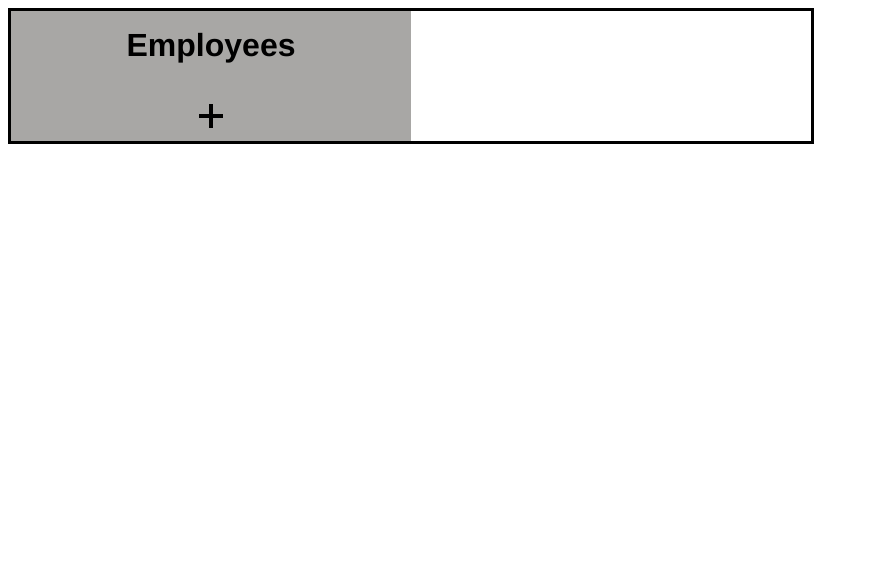
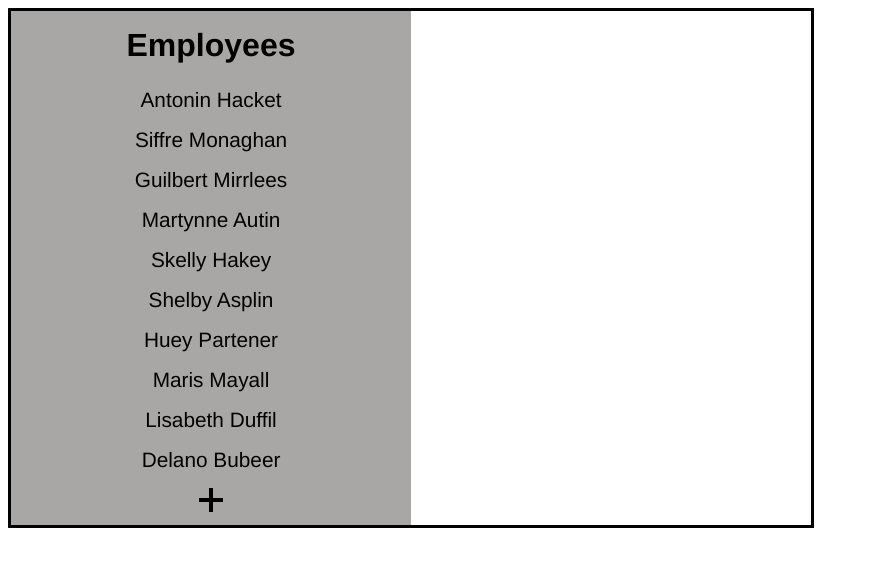
Before and after one commit to icasamoubica/staff-list-vue, a Vue app: page / in a window 1280 px wide. Shown: the top 566 px of the page, without its empty margins (0-869 px from the left). Built offline with nearby package versions, Linux system fonts and the light colour scheme.

Commit message:
finnished the changes to modify database

```diff
--- a/src/assets/staff.json
+++ b/src/assets/staff.json
@@ -1,16 +1,62 @@
-{"staffList" : [
-    {
-    "id" : 1,
-    "fullName" : "John Doe",
-    "title" : "CEO",
-    "cellPhone" : "+46 72 59 63 435",
-    "eMail" : "john.doe@company.se"
-    },
-    {
-    "id" : 2,
-    "fullName" : "Jane Doe",
-    "title" : "Owner",
-    "cellPhone" : "+46 72 44 06 111",
-    "eMail" : "jane.doe@company.se"
-    }
-]}
+{"staffList" : [{
+  "id": 1,
+  "fullName": "Antonin Hacket",
+  "title": "Project Manager",
+  "cellPhone": "723-495-5466",
+  "eMail": "ahacket0@free.fr"
+}, {
+  "id": 2,
+  "fullName": "Siffre Monaghan",
+  "title": "Analog Circuit Design manager",
+  "cellPhone": "780-656-1708",
+  "eMail": "smonaghan1@cpanel.net"
+}, {
+  "id": 3,
+  "fullName": "Guilbert Mirrlees",
+  "title": "Senior Editor",
+  "cellPhone": "605-163-9849",
+  "eMail": "gmirrlees2@seesaa.net"
+}, {
+  "id": 4,
+  "fullName": "Martynne Autin",
+  "title": "Administrative Officer",
+  "cellPhone": "971-422-6234",
+  "eMail": "mautin3@tmall.com"
+}, {
+  "id": 5,
+  "fullName": "Skelly Hakey",
+  "title": "Staff Scientist",
+  "cellPhone": "151-364-1410",
+  "eMail": "shakey4@narod.ru"
+}, {
+  "id": 6,
+  "fullName": "Shelby Asplin",
+  "title": "Safety Technician I",
+  "cellPhone": "892-681-0332",
+  "eMail": "sasplin5@army.mil"
+}, {
+  "id": 7,
+  "fullName": "Huey Partener",
+  "title": "Media Manager III",
+  "cellPhone": "383-351-9599",
+  "eMail": "hpartener6@shareasale.com"
+}, {
+  "id": 8,
+  "fullName": "Maris Mayall",
+  "title": "Senior Editor",
+  "cellPhone": "581-116-0988",
+  "eMail": "mmayall7@hud.gov"
+}, {
+  "id": 9,
+  "fullName": "Lisabeth Duffil",
+  "title": "Staff Scientist",
+  "cellPhone": "500-812-2264",
+  "eMail": "lduffil8@comcast.net"
+}, {
+  "id": 10,
+  "fullName": "Delano Bubeer",
+  "title": "Operator",
+  "cellPhone": "517-326-4253",
+  "eMail": "dbubeer9@alibaba.com"
+}]
+}
--- a/src/components/staff-member-details.vue
+++ b/src/components/staff-member-details.vue
@@ -9,11 +9,11 @@
             <router-link v-bind:to="'/staffmember/' + person.id + '/edit'" tag="button">
                 <svg xmlns="http://www.w3.org/2000/svg" width="15" height="15" viewBox="0 0 24 24"><path d="M7.127 22.562l-7.127 1.438 1.438-7.128 5.689 5.69zm1.414-1.414l11.228-11.225-5.69-5.692-11.227 11.227 5.689 5.69zm9.768-21.148l-2.816 2.817 5.691 5.691 2.816-2.819-5.691-5.689z"/></svg>
             </router-link>
-
         </div>
+        <p class="title">{{person.title}}</p>
         <p>Phone: {{person.cellPhone}}</p>
         <p>E-mail: {{person.eMail}}</p>
-        <router-link v-bind:to="'/staffmember/'">
+        <router-link v-bind:to="'/'">
             <button v-on:click="deleteMember">
                 <svg xmlns="http://www.w3.org/2000/svg" width="24" height="24" viewBox="0 0 24 24"><path d="M3 6v18h18v-18h-18zm5 14c0 .552-.448 1-1 1s-1-.448-1-1v-10c0-.552.448-1 1-1s1 .448 1 1v10zm5 0c0 .552-.448 1-1 1s-1-.448-1-1v-10c0-.552.448-1 1-1s1 .448 1 1v10zm5 0c0 .552-.448 1-1 1s-1-.448-1-1v-10c0-.552.448-1 1-1s1 .448 1 1v10zm4-18v2h-20v-2h5.711c.9 0 1.631-1.099 1.631-2h5.315c0 .901.73 2 1.631 2h5.712z"/></svg>
             </button>
@@ -43,6 +43,14 @@ export default {
   font-size: 2rem;
   padding: 0;
   margin: 1rem;
+  margin-bottom: 0;
+  padding-bottom: 0.5rem;
+}
+.title{
+    margin: 0;
+}
+.nameAndButton h3 {
+    margin-bottom: 0.3rem;
 }
 .staffMemberDetails {
     display: flex;
--- a/src/main.js
+++ b/src/main.js
@@ -1,7 +1,7 @@
 import Vue from 'vue'
 import App from './App.vue'
 import router from './router'
-// import staff from '@/assets/staff.json'
+import staffMock from '@/assets/staff.json'
 
 Vue.config.productionTip = false
 
@@ -9,7 +9,7 @@ Vue.config.productionTip = false
 
 new Vue({
   data(){ return {
-      staff: [Object]
+      staff: staffMock.staffList
   }},
 
   methods:{
@@ -35,16 +35,27 @@ new Vue({
 
     deleteMember(id) {
       console.log("deleting member with id " + id);
-      let index = 0
-      let indexToDelete = -1
-      for (let person of this.staff) {
-          if (person.id === id) {
-            indexToDelete = index
-          }
-      }
-      if (indexToDelete>-1) {
-        this.staff.splice(indexToDelete,1)
-      }
+
+      this.staff = this.staff.filter(member => member.id != id)
+
+      // let index = 0
+      // let indexToDelete = -1
+      // for (let person of this.staff) {
+
+      //     console.log(person.id);
+
+      //     if (person.id == id) {
+      //       console.log("found id " + person.id);
+
+      //       indexToDelete = index
+      //     }
+      //     index++
+      // }
+      // if (indexToDelete>-1) {
+      //   this.staff = this.staff.splice(indexToDelete,1)
+      // }
+      console.log(this.staff);
+
     }
   },
 
--- a/src/views/StaffList.vue
+++ b/src/views/StaffList.vue
@@ -36,6 +36,7 @@ export default {
 }
 
 a:link {
+  color: black;
   text-decoration: none;
   font-size: 1.3rem;
   padding: 0.5rem;
```
Lines whose indentation alone changed are shown as unchanged.
